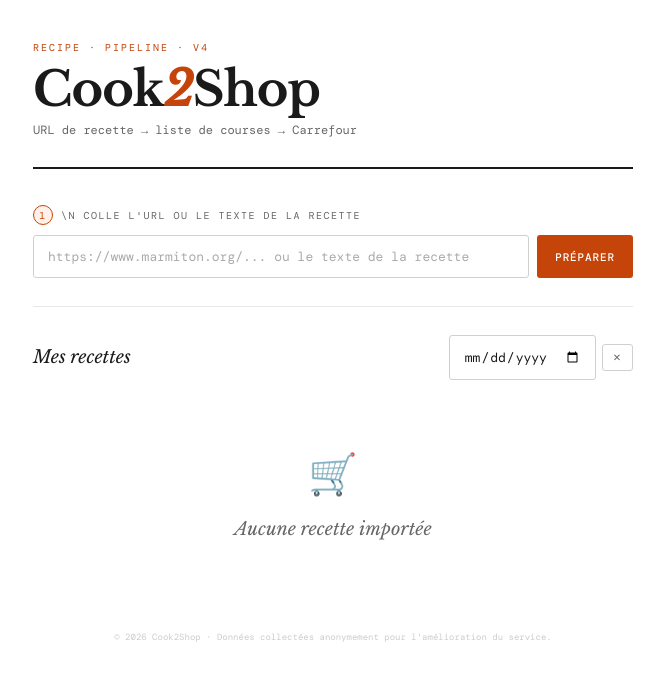
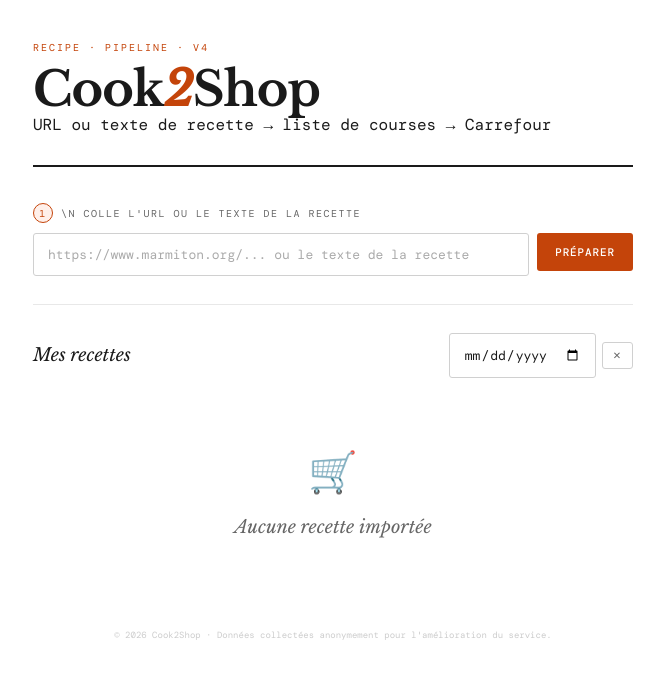
Before and after one commit to codafine-dev/cook2shop, a plain HTML site: page index.html in a window 1280 px wide. Shown: the whole page, without its empty margins (307-971 px from the left). Drawn offline with nearby package versions, Linux system fonts and the light colour scheme; a web font is replaced by a local one.

Commit message:
ui: replace url input with textarea and update subtitle

```diff
--- a/index.html
+++ b/index.html
@@ -17,7 +17,7 @@
   <div class="header">
     <div class="eyebrow">Recipe · Pipeline · v4</div>
     <div class="title">Cook<em>2</em>Shop</div>
-    <div class="subtitle">URL de recette → liste de courses → Carrefour</div>
+    <div class=\"subtitle\">URL ou texte de recette → liste de courses → Carrefour</div>
   </div>
 
   <!-- ÉTAPE 1 — URL -->
--- a/style.css
+++ b/style.css
@@ -90,7 +90,7 @@ body {
 }
 
 /* ── Inputs ── */
-.input-row { display: flex; gap: 8px; }
+.input-row { display: flex; gap: 8px; align-items: flex-start; }
 
 input[type="text"],
 input[type="date"] {
```
